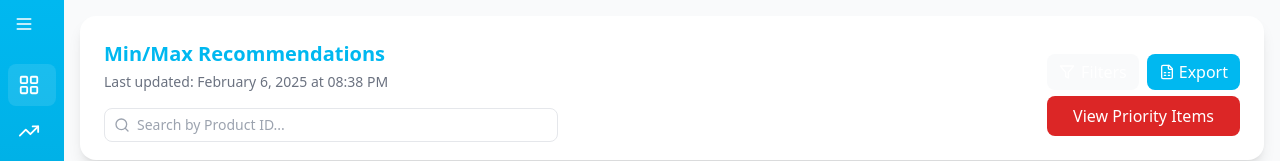
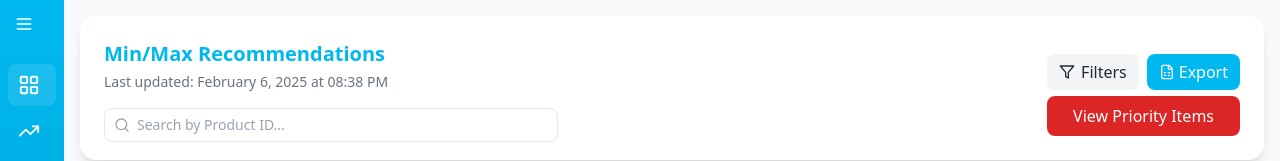
Before and after one commit to mjrojas95/dbt-inventory, a Next.js app: page / in a window 1280 px wide. Shown: the top 161 px of the page. Built offline with nearby package versions, Linux system fonts and the light colour scheme.

Commit message:
Updated latest changes

```diff
--- a/app/components/MinMaxDashboard.tsx
+++ b/app/components/MinMaxDashboard.tsx
@@ -218,17 +218,17 @@ export default function MinMaxDashboard() {
           <div className="absolute bottom-0 right-0">
             <div className="flex flex-col gap-1.5">
               <div className="flex gap-2">
-                <Button
+                <button
                   onClick={() => setShowFilters(!showFilters)}
                   className={`flex items-center gap-1.5 px-3 py-1.5 rounded-lg transition-colors ${
                     showFilters
                       ? 'bg-[#00B8F0] text-white'
-                      : 'bg-gray-50 text-black hover:bg-gray-100'
+                      : 'bg-gray-100 text-gray-800 hover:bg-gray-200'
                   }`}
                 >
                   <Filter size={16} />
                   Filters
-                </Button>
+                </button>
                 <Button
                   onClick={exportToExcel}
                   variant="primary"
```
